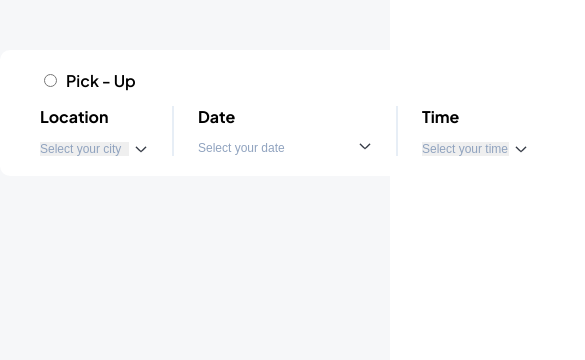
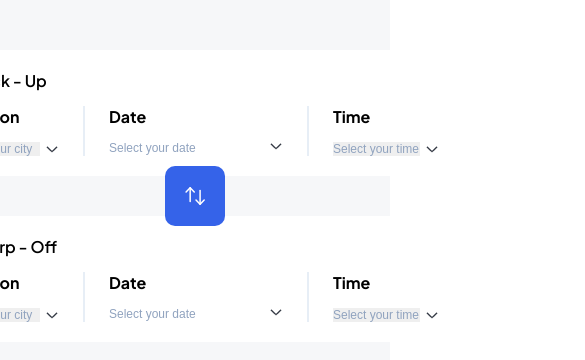
Before and after one commit to ozcsert/Morent, a Next.js app: page / in a window 390 px wide. Shown: the top 360 px of the page, 585 px wide, since content can reach past the window. Built offline with nearby package versions, Linux system fonts and the light colour scheme.

Commit message:
[SE-8] Added responsive design

```diff
--- a/src/components/RangeSetting/RaceArea/style.scss
+++ b/src/components/RangeSetting/RaceArea/style.scss
@@ -83,6 +83,22 @@
           color: #90A3BF;
         }
       }
+
+      .react-datepicker-popper {
+        z-index: 5;
+      }
+    }
+  }
+
+  @media screen and (max-width: 1280px) {
+    & {
+      flex-direction: column;
+    }
+  }
+
+  @media screen and (max-width: 680px) {
+    & {
+      flex-direction: row;
     }
   }
 }
--- a/src/components/RangeSetting/style.scss
+++ b/src/components/RangeSetting/style.scss
@@ -12,6 +12,19 @@
   align-items: center;
   font-family: "Plus Jakarta Sans", sans-serif;
   gap: 40px;
+
+  @media screen and (max-width: 1280px) {
+    & {
+      margin: 0 20px;
+    }
+  }
+
+  @media screen and (max-width: 680px) {
+    & {
+      flex-direction: column;
+      gap: 0;
+    }
+  }
 }
 
 .rs-pick-up,
@@ -36,4 +49,20 @@
   background-color: #3563E9;
   border-radius: 10px;
   cursor: pointer;
+
+  @media screen and (max-width: 1024px) {
+    & {
+      min-width: 60px;
+      min-height: 60px;
+    }
+  }
+
+  @media screen and (max-width: 680px) {
+    & {
+      width: 60px;
+      min-height: 60px;
+      margin: -10px 0;
+      z-index: 3;
+    }
+  }
 }
```
